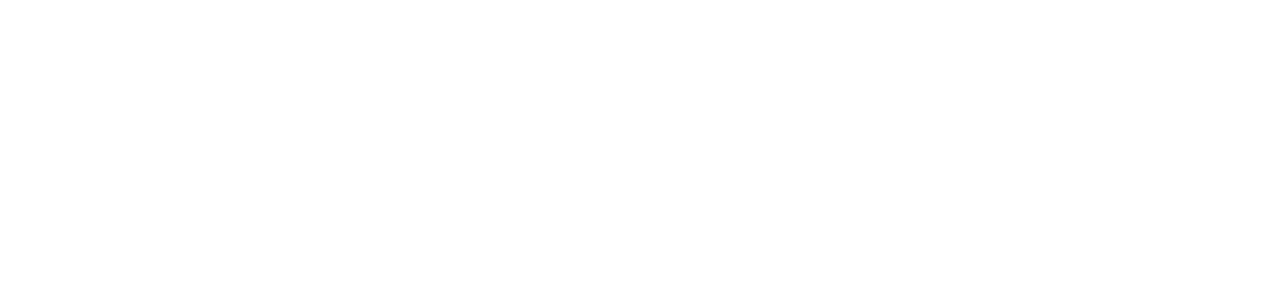
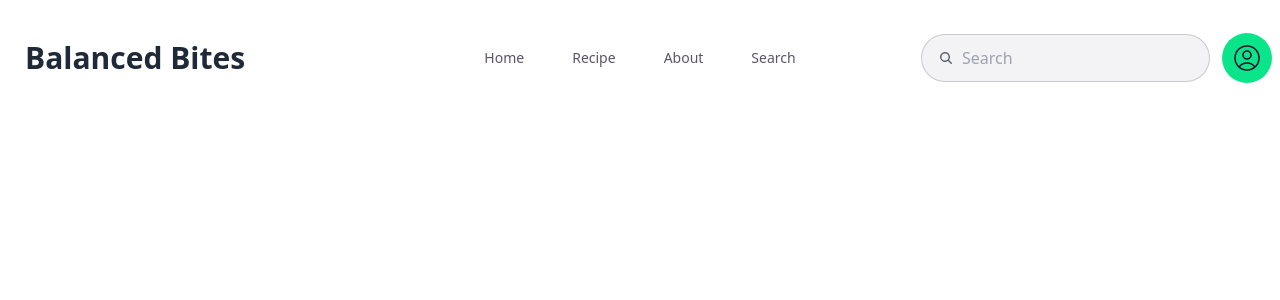
Before and after one commit to Amin7775/Balanced-Bites-Simple-React-Website, a React (Vite) app: page / in a window 1280 px wide. Shown: the top 300 px of the page. Built offline with nearby package versions, Linux system fonts and the light colour scheme.

Commit message:
Completed Navbar

```diff
--- a/src/App.jsx
+++ b/src/App.jsx
@@ -1,7 +1,12 @@
+import Header from "./components/header/mainHeader/Header";
+
 function App() {
   return (
     <>
-
+      <div className="container mx-auto">
+        {/* header */}
+        <Header></Header>
+      </div>
     </>
   );
 }
--- /dev/null
+++ b/src/components/header/Nav/Navbar.jsx
@@ -0,0 +1,47 @@
+import vector from '../../../assets/images/Vector.png'
+
+const Navbar = () => {
+    return (
+        <div className="mt-6">
+            <div className="navbar bg-base-100">
+  <div className="navbar-start">
+    <div className="dropdown">
+      <div tabIndex={0} role="button" className="btn btn-ghost lg:hidden">
+        <svg xmlns="http://www.w3.org/2000/svg" className="h-5 w-5" fill="none" viewBox="0 0 24 24" stroke="currentColor"><path strokeLinecap="round" strokeLinejoin="round" strokeWidth="2" d="M4 6h16M4 12h8m-8 6h16" /></svg>
+      </div>
+      <ul tabIndex={0} className="menu menu-sm dropdown-content mt-3 z-[1] p-2 shadow bg-base-100 rounded-box w-52">
+      <li className="mx-2"><a>Home</a></li>
+      <li className="mx-2"><a>Recipe</a></li>
+      <li className="mx-2"><a>About</a></li>
+      <li className="mx-2"><a>Search</a></li>
+      </ul>
+    </div>
+    <a className="btn btn-ghost text-3xl font-semibold">Balanced Bites</a>
+  </div>
+  <div className="navbar-center hidden lg:flex">
+    <ul className="menu menu-horizontal px-1 text-[#150B2BB3] font-medium">
+      <li className="mx-2"><a>Home</a></li>
+      <li className="mx-2"><a>Recipe</a></li>
+      <li className="mx-2"><a>About</a></li>
+      <li className="mx-2"><a>Search</a></li>
+    </ul>
+  </div>
+  <div className=" navbar-end">
+    {/* search field */}
+  <label className="input input-bordered lg:flex items-center gap-2 rounded-[50px] bg-[#150B2B0D] hidden ">
+  <svg xmlns="http://www.w3.org/2000/svg" viewBox="0 0 16 16" fill="currentColor" className="w-4 h-4 opacity-70"><path fillRule="evenodd" d="M9.965 11.026a5 5 0 1 1 1.06-1.06l2.755 2.754a.75.75 0 1 1-1.06 1.06l-2.755-2.754ZM10.5 7a3.5 3.5 0 1 1-7 0 3.5 3.5 0 0 1 7 0Z" clipRule="evenodd" /></svg>
+  <input type="text" className="grow" placeholder="Search" />
+</label>
+{/* vector */}
+    <div className='p-3 bg-[#0BE58A] rounded-full ml-3 hover:bg-[#0BE58A]/[.8] hover:cursor-pointer'>
+        <img  src={vector} alt="" />
+    </div>
+
+
+  </div>
+</div>
+        </div>
+    );
+};
+
+export default Navbar;
--- /dev/null
+++ b/src/components/header/mainHeader/Header.jsx
@@ -0,0 +1,18 @@
+import Navbar from "../Nav/Navbar";
+
+
+
+const Header = () => {
+    return (
+        <div>
+            <div className="mb-12">
+            <Navbar></Navbar>
+            </div>
+            <div className="mb-12">
+
+            </div>
+        </div>
+    );
+};
+
+export default Header;
```
Also changed, not shown: src/assets/images/Rectangle 1.png (added), src/assets/images/Vector.png (added).
